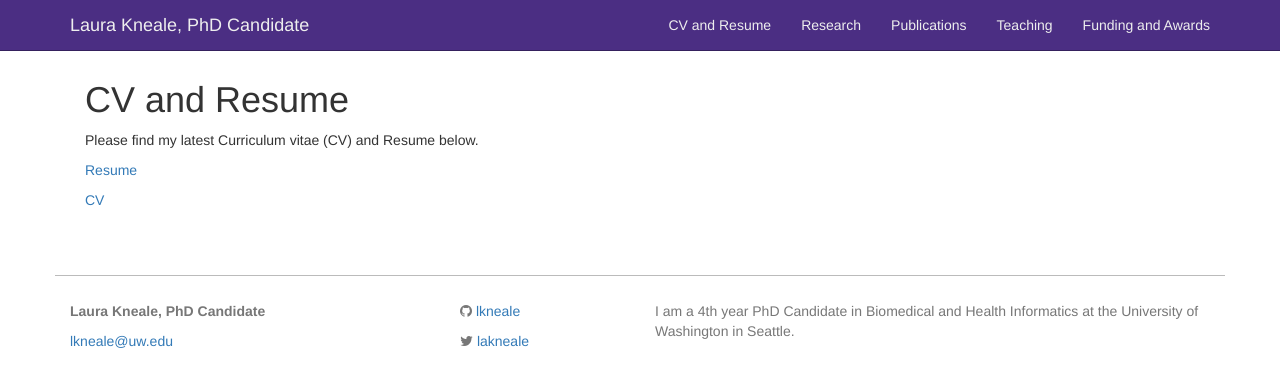
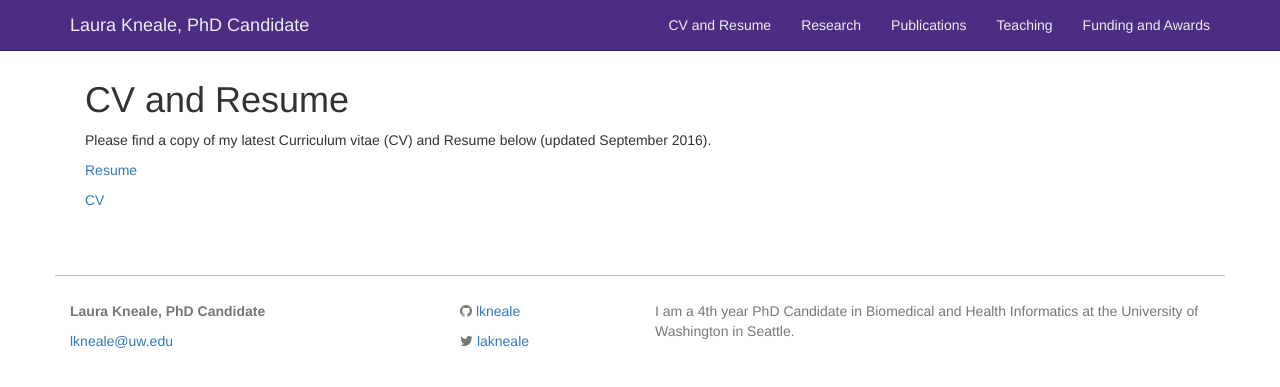
Before and after one commit to lkneale/lkneale.github.io, a Jekyll site: the page built from cv.md, in a window 1280 px wide. Shown: the top 387 px of the page. Built offline with Jekyll 4.4.1, drawn with Linux system fonts in a browser that asks for light colours.

Commit message:
Update cv.md

```diff
--- a/cv.md
+++ b/cv.md
@@ -3,7 +3,7 @@ layout: page
 title: CV and Resume
 permalink: /cv/
 ---
-Please find my latest Curriculum vitae (CV) and Resume below.
+Please find a copy of my latest Curriculum vitae (CV) and Resume below (updated September 2016).
 
 <a href="/images/Laura Kneale Resume.pdf" target="_blank">Resume
 
```
